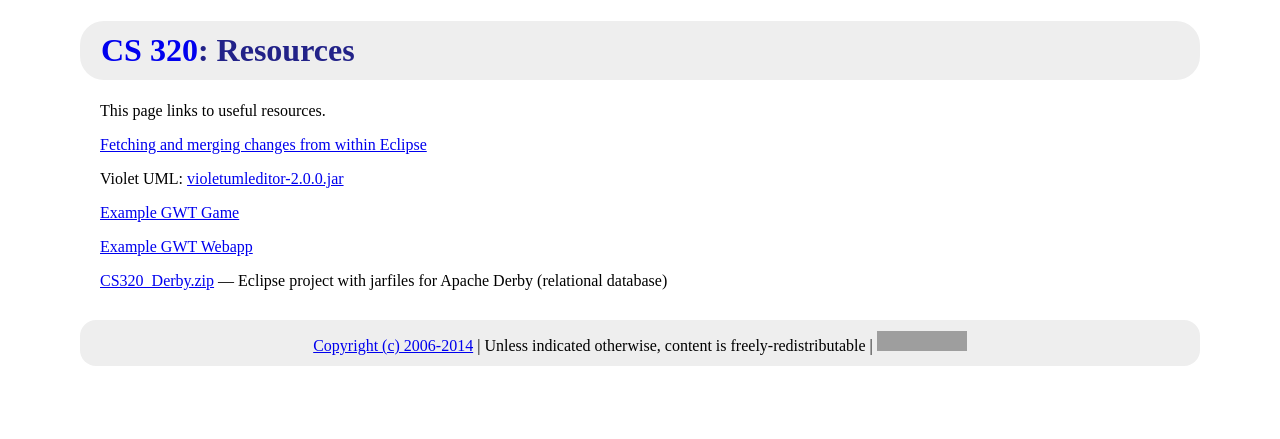
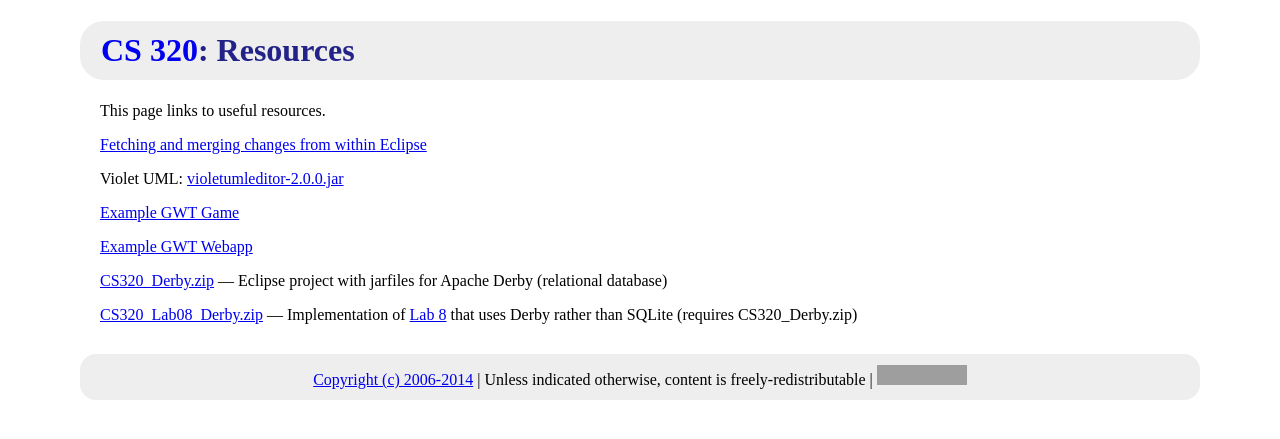
Before and after one commit to ycpcs/cs320-spring2014, a Jekyll site: the page built from resources/index.md, in a window 1280 px wide. Shown: the top 439 px of the page. Built offline with Jekyll 4.4.1, drawn with Linux system fonts in a browser that asks for light colours; Markdown is read by kramdown in place of the engine named in the settings; grey boxes are pictures that could not be loaded.

Commit message:
Derby version of Lab 8

```diff
--- a/resources/index.md
+++ b/resources/index.md
@@ -14,3 +14,5 @@ Violet UML: [violetumleditor-2.0.0.jar](violetumleditor-2.0.0.jar)
 [Example GWT Webapp](https://github.com/daveho/Pizza2)
 
 [CS320\_Derby.zip](CS320_Derby.zip) &mdash; Eclipse project with jarfiles for Apache Derby (relational database)
+
+[CS320\_Lab08\_Derby.zip](CS320_Lab08_Derby.zip) &mdash; Implementation of [Lab 8](../labs/lab08.html) that uses Derby rather than SQLite (requires CS320\_Derby.zip)
```
Also changed, not shown: 1 other file.
